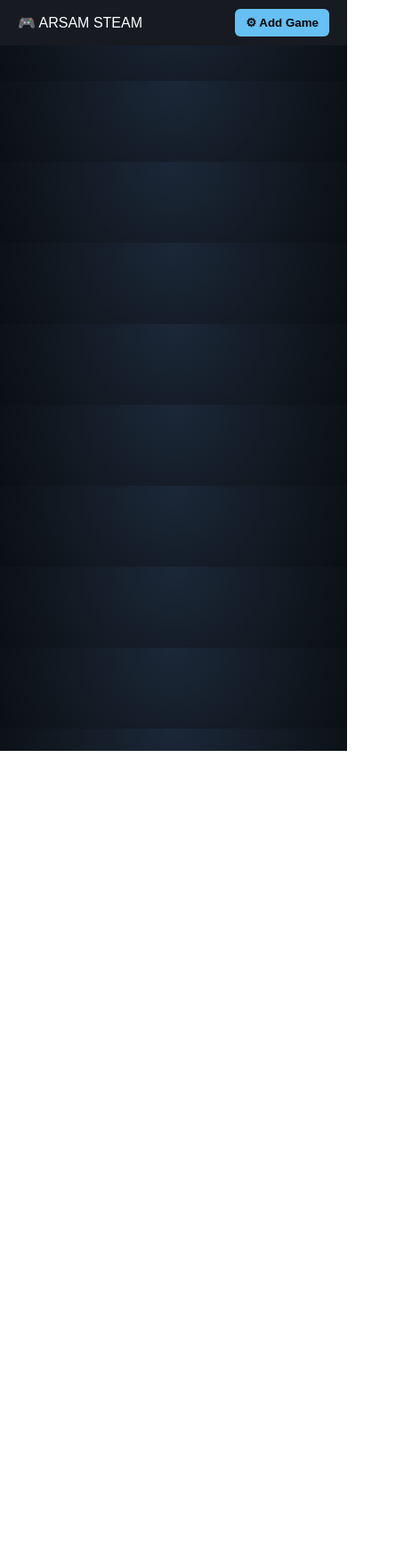
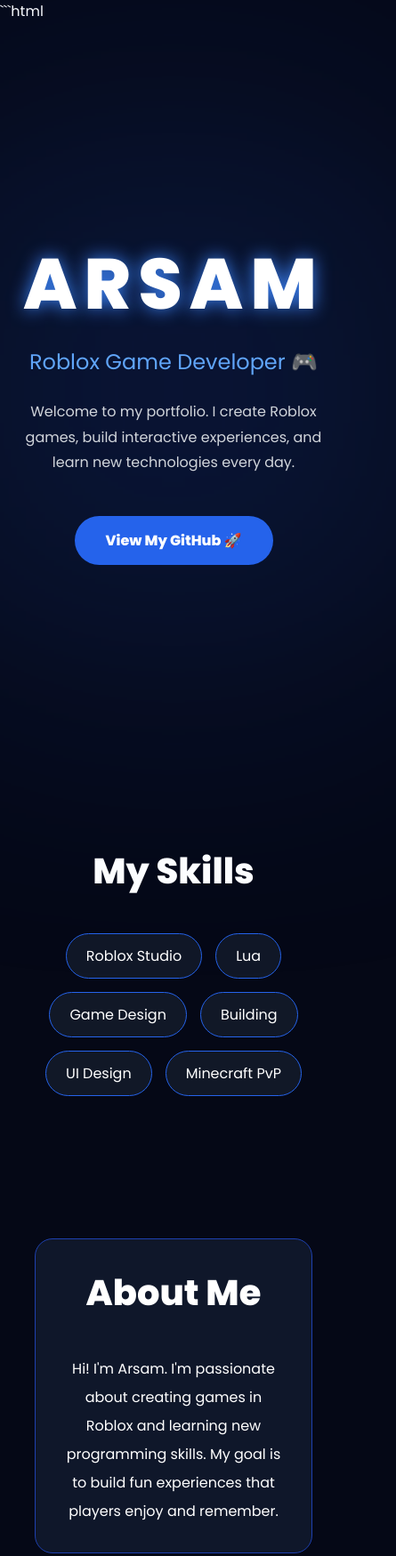
Before and after one commit to arsam109/arsam.github.io, a plain HTML site: page index.html in a window 390 px wide. Shown: the top 1749 px of the page at 89% size, 445 px wide, since content can reach past the window. Before the commit the page ends 844 px from the top, so only its background shows below. Drawn offline with Linux system fonts and the light colour scheme.

Commit message:
Update index.html

````diff
--- a/index.html
+++ b/index.html
@@ -1,151 +1,191 @@
+```html
 <!DOCTYPE html>
-<html>
+<html lang="en">
 <head>
 <meta charset="UTF-8">
-<title>ARSAM STEAM</title>
+<meta name="viewport" content="width=device-width, initial-scale=1.0">
+<title>ARSAM | Roblox Game Developer</title>
 
 <style>
-body{
-margin:0;
-font-family:sans-serif;
-color:white;
-overflow:hidden;
+@import url('https://fonts.googleapis.com/css2?family=Poppins:wght@300;400;600;800&display=swap');
 
-/* Dark Steam Style */
-background: radial-gradient(circle at top,#1b2838,#0b0f14);
+*{
+    margin:0;
+    padding:0;
+    box-sizing:border-box;
+    font-family:'Poppins',sans-serif;
 }
 
-/* TOP BAR */
-.topbar{
-display:flex;
-justify-content:space-between;
-align-items:center;
-padding:10px 20px;
-background:#171a21;
+body{
+    background:#050816;
+    color:white;
+    overflow-x:hidden;
 }
 
-button{
-border:none;
-padding:8px 12px;
-border-radius:6px;
-cursor:pointer;
-background:#66c0f4;
-color:black;
-font-weight:bold;
+.hero{
+    min-height:100vh;
+    display:flex;
+    justify-content:center;
+    align-items:center;
+    text-align:center;
+    position:relative;
 }
 
-/* LAYOUT */
-.container{
-display:flex;
-gap:20px;
-flex-wrap:wrap;
-padding:20px;
+.hero::before{
+    content:'';
+    position:absolute;
+    width:500px;
+    height:500px;
+    background:#2563eb;
+    filter:blur(180px);
+    opacity:.25;
+    animation:float 6s ease-in-out infinite;
 }
 
-/* CARD */
-.card{
-width:200px;
-background:#2a475e;
-border-radius:10px;
-overflow:hidden;
-text-align:center;
-transition:0.2s;
+@keyframes float{
+    0%,100%{transform:translateY(0);}
+    50%{transform:translateY(-40px);}
 }
 
-.card:hover{
-transform:scale(1.05);
+.content{
+    position:relative;
+    z-index:2;
+    padding:20px;
 }
 
-.card img{
-width:100%;
-height:120px;
-object-fit:cover;
+h1{
+    font-size:5rem;
+    font-weight:800;
+    letter-spacing:8px;
+    text-shadow:0 0 20px #3b82f6;
 }
 
-/* PANEL */
-#panel{
-display:none;
-position:fixed;
-right:10px;
-top:60px;
-background:#171a21;
-padding:15px;
-border-radius:10px;
+.subtitle{
+    font-size:1.5rem;
+    color:#60a5fa;
+    margin-top:10px;
 }
 
-input{
-display:block;
-margin:5px 0;
-padding:8px;
-border:none;
-border-radius:5px;
+.desc{
+    max-width:700px;
+    margin:25px auto;
+    line-height:1.8;
+    color:#d1d5db;
+}
+
+.btn{
+    display:inline-block;
+    padding:15px 35px;
+    margin-top:20px;
+    background:#2563eb;
+    color:white;
+    text-decoration:none;
+    border-radius:50px;
+    transition:.3s;
+    font-weight:bold;
+}
+
+.btn:hover{
+    transform:translateY(-5px);
+    box-shadow:0 0 25px #2563eb;
+}
+
+.section{
+    padding:80px 10%;
+}
+
+.section h2{
+    text-align:center;
+    margin-bottom:40px;
+    font-size:2.5rem;
+}
+
+.skills{
+    display:flex;
+    justify-content:center;
+    flex-wrap:wrap;
+    gap:15px;
+}
+
+.skill{
+    padding:12px 22px;
+    background:#111827;
+    border:1px solid #2563eb;
+    border-radius:30px;
+    transition:.3s;
+}
+
+.skill:hover{
+    transform:scale(1.08);
+    box-shadow:0 0 15px #2563eb;
+}
+
+.card{
+    max-width:900px;
+    margin:auto;
+    background:#0f172a;
+    padding:30px;
+    border-radius:20px;
+    border:1px solid #1e40af;
+    text-align:center;
+}
+
+footer{
+    text-align:center;
+    padding:30px;
+    color:#9ca3af;
 }
 </style>
 </head>
-
 <body>
 
-<!-- TOP BAR -->
-<div class="topbar">
-<div>🎮 ARSAM STEAM</div>
-<button onclick="togglePanel()">⚙ Add Game</button>
-</div>
+<section class="hero">
+    <div class="content">
+        <h1>ARSAM</h1>
+        <p class="subtitle">Roblox Game Developer 🎮</p>
 
-<!-- PANEL -->
-<div id="panel">
-<h3>Add Game</h3>
-<input id="name" placeholder="Game Name">
-<input id="link" placeholder="Game Link">
-<input id="img" placeholder="Image URL">
-<button onclick="addGame()">Add</button>
-</div>
+        <p class="desc">
+            Welcome to my portfolio.
+            I create Roblox games, build interactive experiences,
+            and learn new technologies every day.
+        </p>
 
-<!-- GAMES -->
-<div id="games" class="container"></div>
+        <a class="btn" href="https://github.com/arsam109" target="_blank">
+            View My GitHub 🚀
+        </a>
+    </div>
+</section>
 
-<script>
+<section class="section">
+    <h2>My Skills</h2>
 
-// Load saved games
-let games = JSON.parse(localStorage.getItem("games")) || [];
+    <div class="skills">
+        <div class="skill">Roblox Studio</div>
+        <div class="skill">Lua</div>
+        <div class="skill">Game Design</div>
+        <div class="skill">Building</div>
+        <div class="skill">UI Design</div>
+        <div class="skill">Minecraft PvP</div>
+    </div>
+</section>
 
-function render(){
-let container=document.getElementById("games");
-container.innerHTML="";
+<section class="section">
+    <div class="card">
+        <h2>About Me</h2>
 
-games.forEach(g=>{
-let card=document.createElement("div");
-card.className="card";
-card.innerHTML=`
-<img src="${g.img}">
-<h3>${g.name}</h3>
-<button onclick="window.open('${g.link}')">Play</button>
-`;
-container.appendChild(card);
-});
-}
+        <p style="margin-top:20px;line-height:2;">
+            Hi! I'm Arsam.
+            I'm passionate about creating games in Roblox and learning
+            new programming skills. My goal is to build fun experiences
+            that players enjoy and remember.
+        </p>
+    </div>
+</section>
 
-render();
-
-// Toggle panel
-function togglePanel(){
-let p=document.getElementById("panel");
-p.style.display = p.style.display==="block" ? "none":"block";
-}
-
-// Add game
-function addGame(){
-let name=document.getElementById("name").value;
-let link=document.getElementById("link").value;
-let img=document.getElementById("img").value;
-
-if(name && link && img){
-games.push({name,link,img});
-localStorage.setItem("games",JSON.stringify(games));
-render();
-}
-}
-
-</script>
+<footer>
+    © 2026 ARSAM • Roblox Game Developer
+</footer>
 
 </body>
 </html>
+```
````
